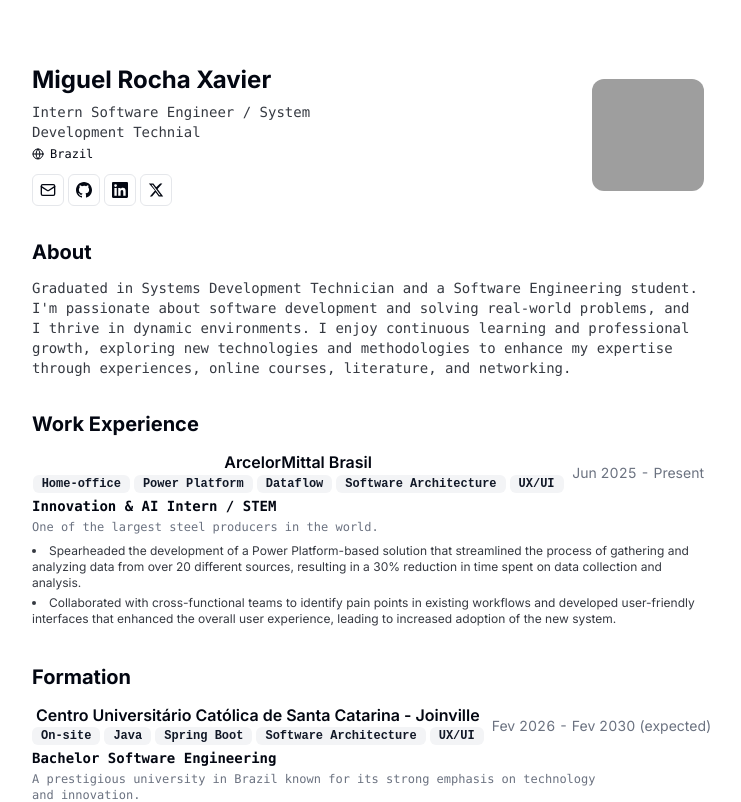
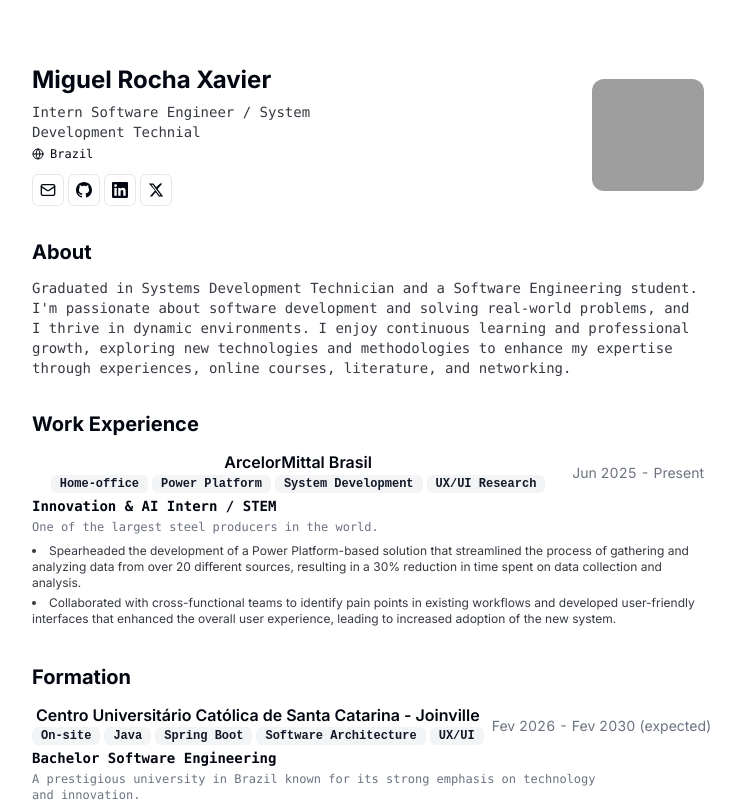
Before and after one commit to miguelrcha/miguelrcha.dev, a Next.js app: page / in a window 1280 px wide. Shown: the top 802 px of the page, without its empty margins (272-1013 px from the left). Built offline with nearby package versions, Linux system fonts and the light colour scheme; grey boxes are pictures that could not be loaded.

Commit message:
fix: update tags for internship experience

```diff
--- a/src/app/page.tsx
+++ b/src/app/page.tsx
@@ -65,7 +65,7 @@ const WORK_EXPERIENCE = [
     companyDescription: "One of the largest steel producers in the world.",
     role: "Innovation & AI Intern / STEM",
     period: "Jun 2025 - Present",
-    tags: ["Home-office", "Power Platform", "Dataflow", "Software Architecture", "UX/UI"],
+    tags: ["Home-office", "Power Platform", "System Development", "UX/UI Research"],
     bullets: [
       "Spearheaded the development of a Power Platform-based solution that streamlined the process of gathering and analyzing data from over 20 different sources, resulting in a 30% reduction in time spent on data collection and analysis.",
       "Collaborated with cross-functional teams to identify pain points in existing workflows and developed user-friendly interfaces that enhanced the overall user experience, leading to increased adoption of the new system.",
```
